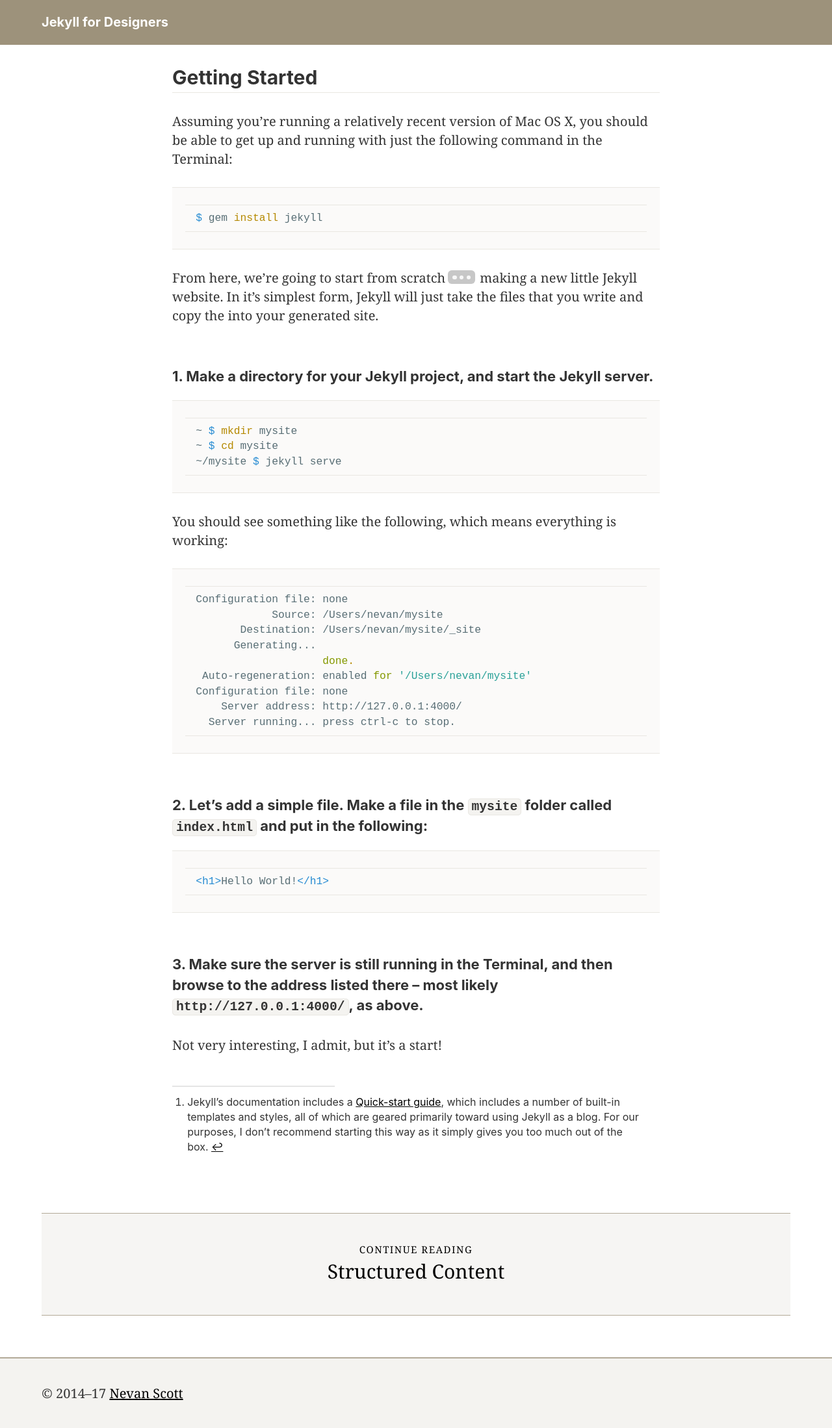
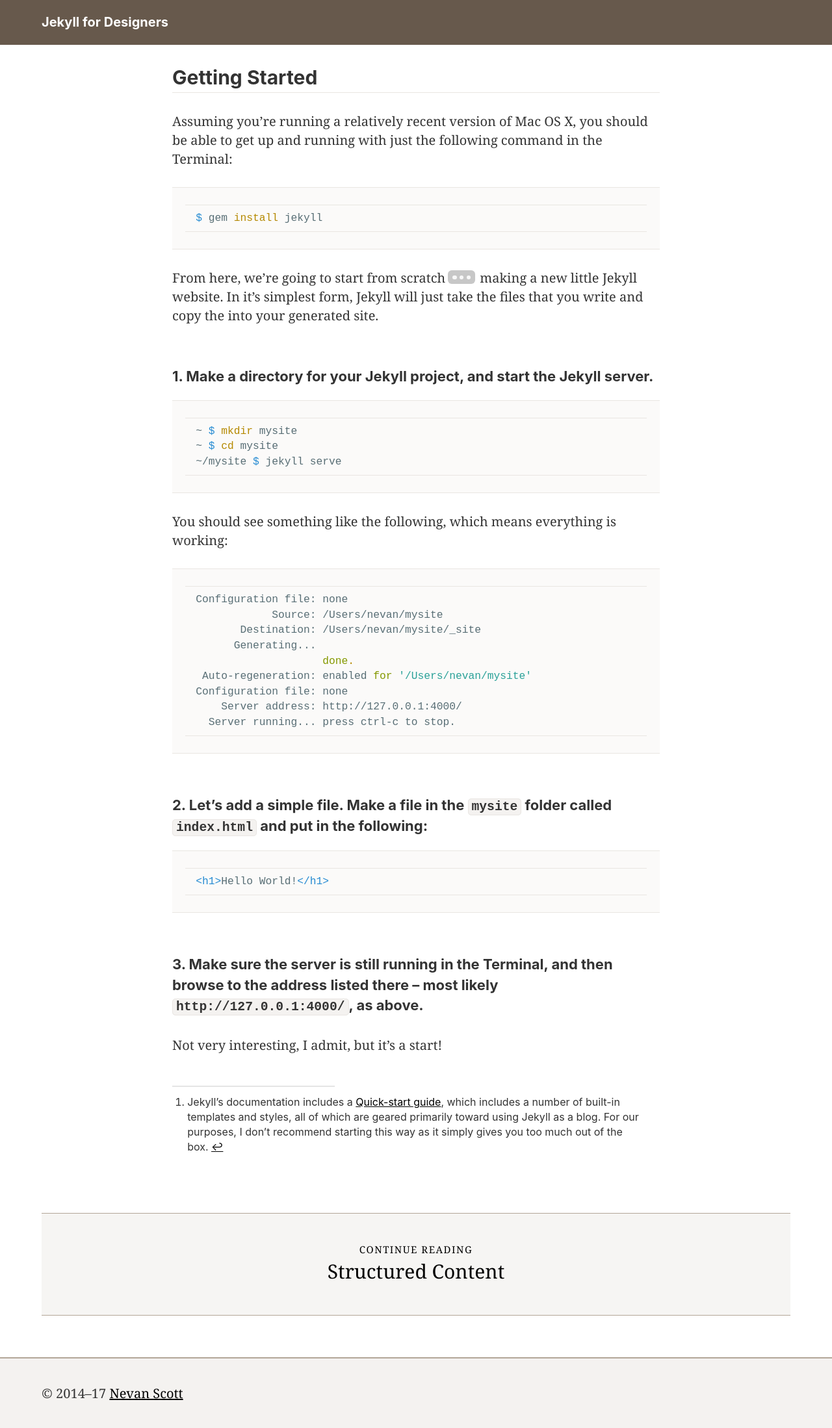
Before and after one commit to nevanscott/jekyllfordesigners, a Jekyll site: the page built from getting-started.md, in a window 1280 px wide. Shown: the whole page at 65% size. Built offline with Jekyll 4.4.1, drawn with Linux system fonts in a browser that asks for light colours.

Commit message:
color tweaks

```diff
--- a/_sass/main.scss
+++ b/_sass/main.scss
@@ -2,7 +2,7 @@ $serif:   Chronicle, Charter, Georgia, serif;
 $sans:		'Whitney SSm A', 'Whitney SSm B', -apple-system, BlinkMacSystemFont, "Segoe UI", "Roboto", "Oxygen", "Ubuntu", "Cantarell", "Fira Sans", "Droid Sans", "Helvetica Neue", Avenir, Noto, sans-serif;
 $lh:			1.45;
 
-$brand:		hsl(40, 15%, 95%);
+$brand:		hsl(30, 15%, 95%);
 
 /* General */
 
@@ -106,8 +106,8 @@ small a {
 }
 
 #page-header {
-  background: $brand;
   background: darken($brand, 40%);
+  background: darken($brand, 60%);
   color: white;
   padding: 1em 5%;
   overflow: hidden;
```
